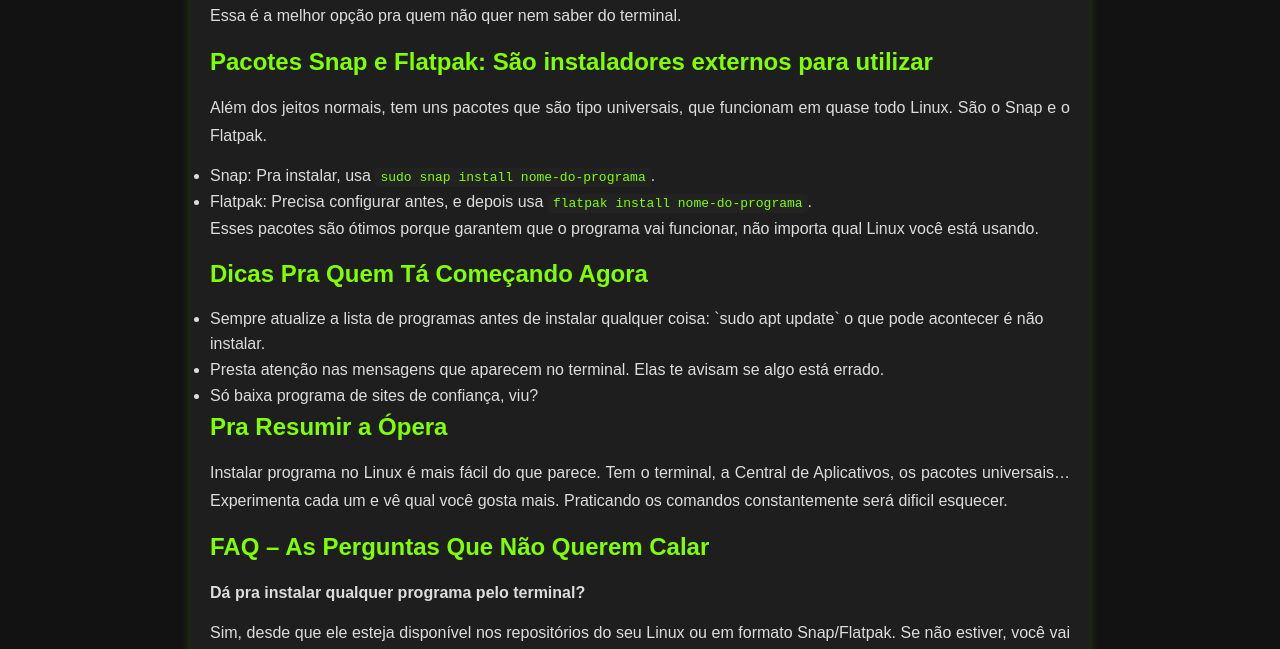
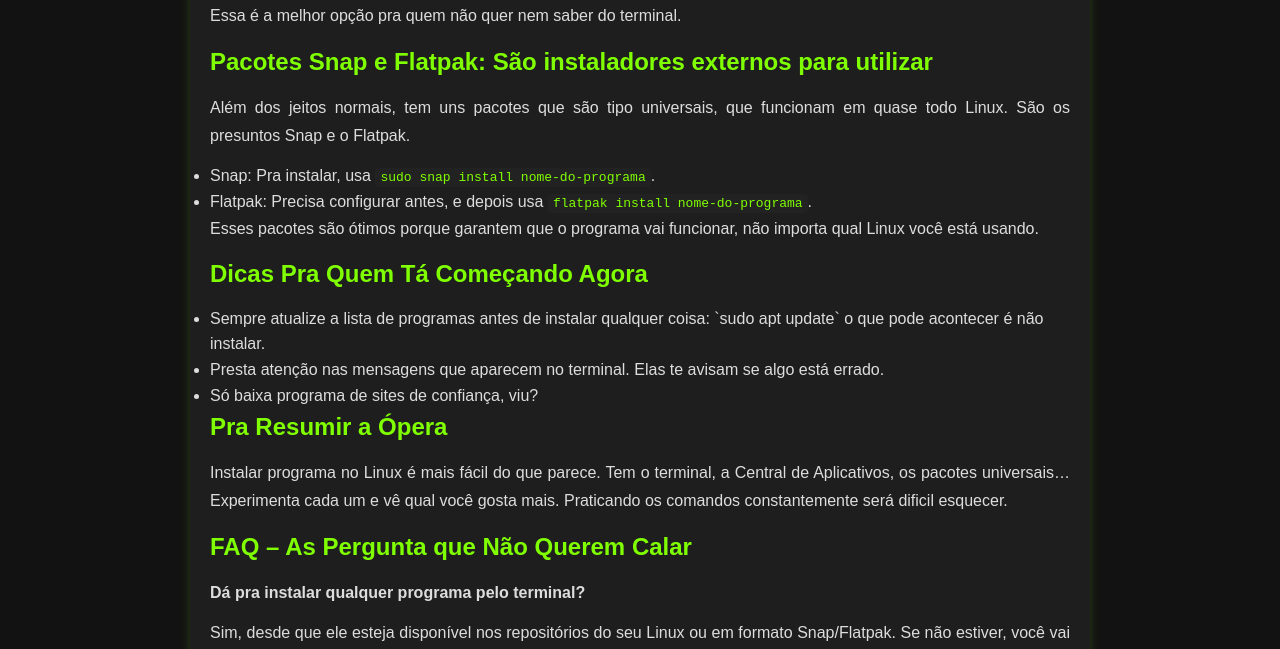
Before and after one commit to Piolinux/piolinux-site, a Jekyll site: the page como-instalar-programas-no-linux-guia-para-iniciantes.html, which Jekyll copies as it is, in a window 1280 px wide. Shown: the part 1227-1876 px from the top of the page. Built offline with Jekyll 4.4.1, drawn with Linux system fonts in a browser that asks for light colours.

Commit message:
Update como-instalar-programas-no-linux-guia-para-iniciantes.html

```diff
--- a/como-instalar-programas-no-linux-guia-para-iniciantes.html
+++ b/como-instalar-programas-no-linux-guia-para-iniciantes.html
@@ -338,7 +338,7 @@ footer a:hover {
             <p>Essa é a melhor opção pra quem não quer nem saber do terminal.</p>
 
             <h2>Pacotes Snap e Flatpak: São instaladores externos para utilizar</h2>
-            <p>Além dos jeitos normais, tem uns pacotes que são tipo universais, que funcionam em quase todo Linux. São o Snap e o Flatpak.</p>
+            <p>Além dos jeitos normais, tem uns pacotes que são tipo universais, que funcionam em quase todo Linux. São os presuntos Snap e o Flatpak.</p>
             <ul>
                 <li>Snap: Pra instalar, usa <code>sudo snap install nome-do-programa</code>.</li>
                 <li>Flatpak: Precisa configurar antes, e depois usa <code>flatpak install nome-do-programa</code>.</li>
@@ -355,7 +355,7 @@ footer a:hover {
             <h2>Pra Resumir a Ópera</h2>
             <p>Instalar programa no Linux é mais fácil do que parece. Tem o terminal, a Central de Aplicativos, os pacotes universais… Experimenta cada um e vê qual você gosta mais. Praticando os comandos constantemente será dificil esquecer.</p>
 
-            <h2>FAQ – As Perguntas Que Não Querem Calar</h2>
+            <h2>FAQ – As Pergunta que Não Querem Calar</h2>
             <p><strong>Dá pra instalar qualquer programa pelo terminal?</strong></p>
             <p>Sim, desde que ele esteja disponível nos repositórios do seu Linux ou em formato Snap/Flatpak. Se não estiver, você vai ter que procurar outras fontes, como o site oficial do programa.</p>
         </section>
```
